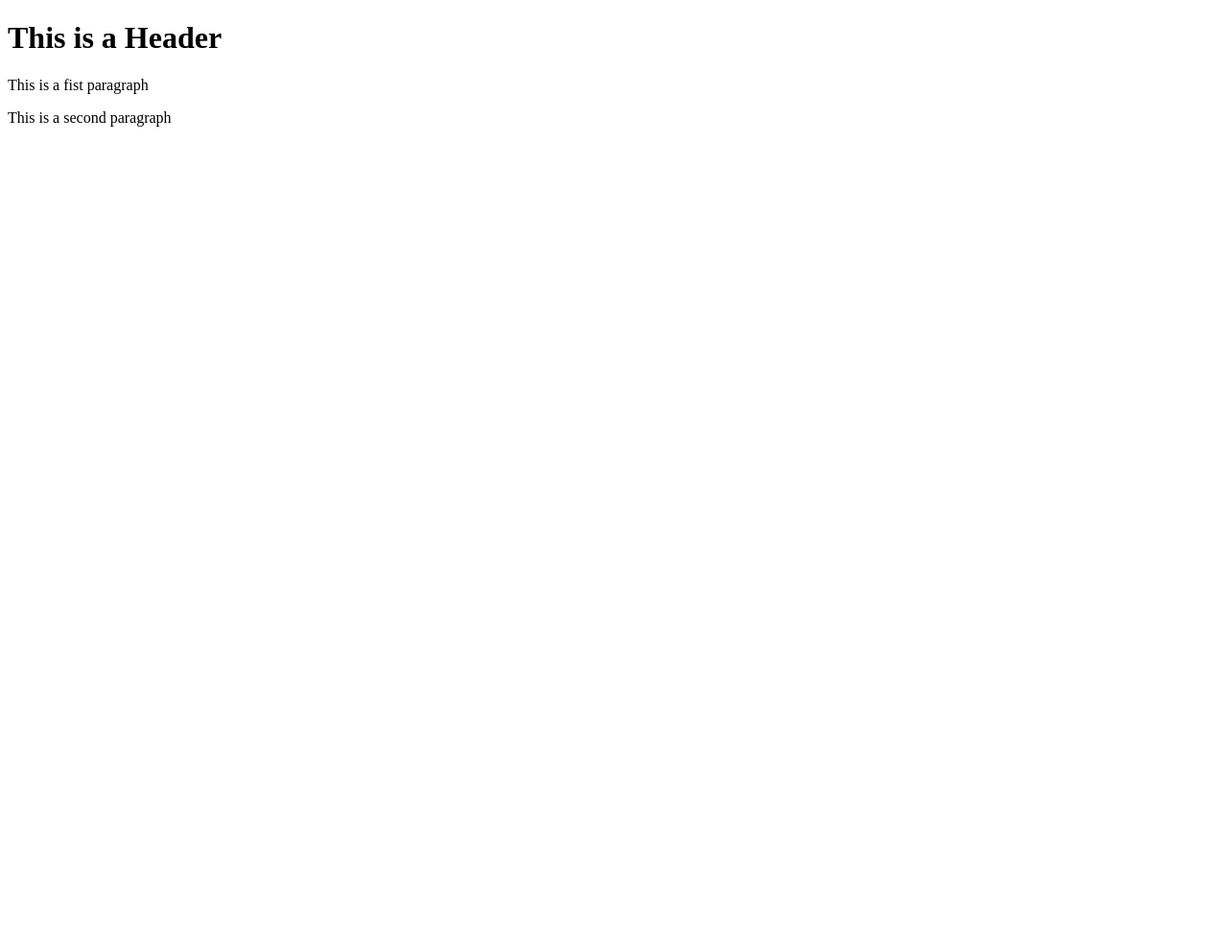
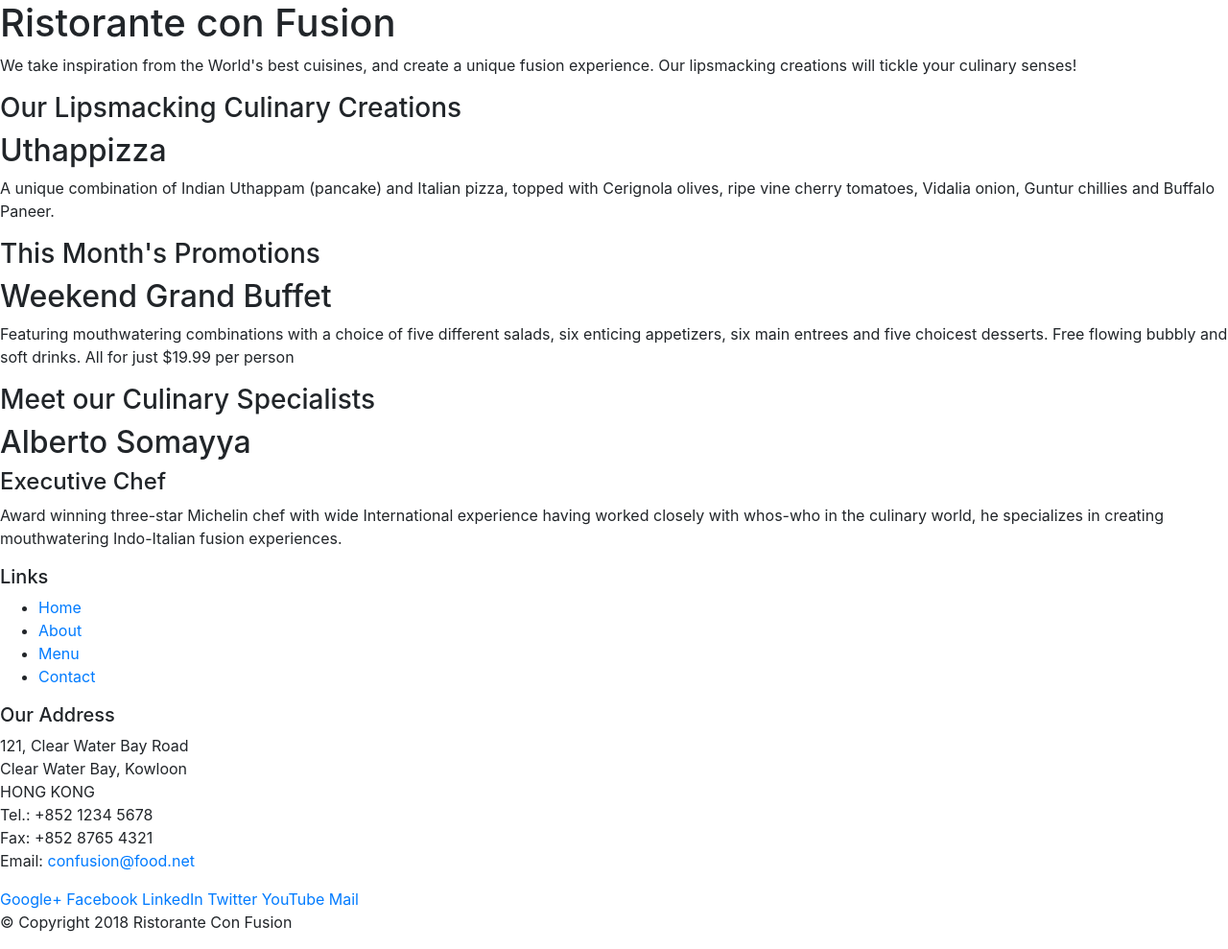
Before and after one commit to skpir4t3/TestProject, a website: page index.html in a window 1280 px wide. Shown: the whole page at 96% size. Before the commit the page ends 800 px from the top, so only its background shows below. Drawn offline with nearby package versions, Linux system fonts and the light colour scheme.

Commit message:
added Bootstarp

```diff
--- a/index.html
+++ b/index.html
@@ -1,13 +1,110 @@
 <!DOCTYPE html>
 <html lang="en">
+
 <head>
-    <meta charset="UTF-8">
-    <meta name="viewport" content="width=device-width, initial-scale=1.0">
-    <title>Document</title>
+        <!-- Required meta tags always come first -->
+        <meta charset="utf-8">
+        <meta name="viewport" content="width=device-width, initial-scale=1, shrink-to-fit=no">
+        <meta http-equiv="x-ua-compatible" content="ie=edge">
+
+        <!-- Bootstrap CSS -->
+        <link rel="stylesheet" href="node_modules/bootstrap/dist/css/bootstrap.min.css">
+    <title>Ristorante Con Fusion</title>
 </head>
+
 <body>
-    <h1>This is a Header</h1>
-    <p>This is a fist paragraph</p>
-    <p>This is a second paragraph</p>
+
+    <header>
+        <div>
+            <div>
+                <div>
+                    <h1>Ristorante con Fusion</h1>
+                    <p>We take inspiration from the World's best cuisines, and create a unique fusion experience. Our lipsmacking creations will tickle your culinary senses!</p>
+                </div>
+                <div>
+                </div>
+            </div>
+        </div>
+    </header>
+
+    <div>
+        <div>
+            <div>
+                <h3>Our Lipsmacking Culinary Creations</h3>
+            </div>
+            <div>
+                <h2>Uthappizza</h2>
+                <p>A unique combination of Indian Uthappam (pancake) and Italian pizza, topped with Cerignola olives, ripe vine cherry tomatoes, Vidalia onion, Guntur chillies and Buffalo Paneer.</p>
+            </div>
+        </div>
+
+
+        <div>
+            <div>
+                <h3>This Month's Promotions</h3>
+            </div>
+            <div>
+                <h2>Weekend Grand Buffet</h2>
+                <p>Featuring mouthwatering combinations with a choice of five different salads, six enticing appetizers, six main entrees and five choicest desserts. Free flowing bubbly and soft drinks. All for just $19.99 per person </p>
+            </div>
+        </div>
+
+        <div>
+            <div>
+                <h3>Meet our Culinary Specialists</h3>
+            </div>
+            <div>
+                <h2>Alberto Somayya</h2>
+                <h4>Executive Chef</h4>
+                <p>Award winning three-star Michelin chef with wide International experience having worked closely with whos-who in the culinary world, he specializes in creating mouthwatering Indo-Italian fusion experiences. </p>
+            </div>
+        </div>
+    </div>
+
+    <footer>
+        <div>
+            <div>
+                <div>
+                    <h5>Links</h5>
+                    <ul>
+                        <li><a href="#">Home</a></li>
+                        <li><a href="#">About</a></li>
+                        <li><a href="#">Menu</a></li>
+                        <li><a href="#">Contact</a></li>
+                    </ul>
+                </div>
+                <div>
+                    <h5>Our Address</h5>
+                    <address>
+		              121, Clear Water Bay Road<br>
+		              Clear Water Bay, Kowloon<br>
+		              HONG KONG<br>
+		              Tel.: +852 1234 5678<br>
+		              Fax: +852 8765 4321<br>
+		              Email: <a href="mailto:confusion@food.net">confusion@food.net</a>
+		           </address>
+                </div>
+                <div>
+                    <div>
+                        <a href="http://google.com/+">Google+</a>
+                        <a href="http://www.facebook.com/profile.php?id=">Facebook</a>
+                        <a href="http://www.linkedin.com/in/">LinkedIn</a>
+                        <a href="http://twitter.com/">Twitter</a>
+                        <a href="http://youtube.com/">YouTube</a>
+                        <a href="mailto:">Mail</a>
+                    </div>
+                </div>
+           </div>
+           <div>
+                <div>
+                    <p>© Copyright 2018 Ristorante Con Fusion</p>
+                </div>
+           </div>
+        </div>
+    </footer>
+    <script src="node_modules/jquery/dist/jquery.slim.min.js"></script>
+    <script src="node_modules/popper.js/dist/umd/popper.min.js"></script>
+    <script src="node_modules/bootstrap/dist/js/bootstrap.min.js"></script>
 </body>
+
 </html>
--- a/package.json
+++ b/package.json
@@ -4,7 +4,10 @@
   "description": "Project desc",
   "main": "index.html",
   "dependencies": {
+    "bootstrap": "^4.0.0",
+    "jquery": "^3.3.1",
     "lite-server": "^2.5.4",
+    "popper.js": "^1.12.9",
     "save-dev": "^0.0.1-security"
   },
   "devDependencies": {},
```
Also changed, not shown: 1 other file.
